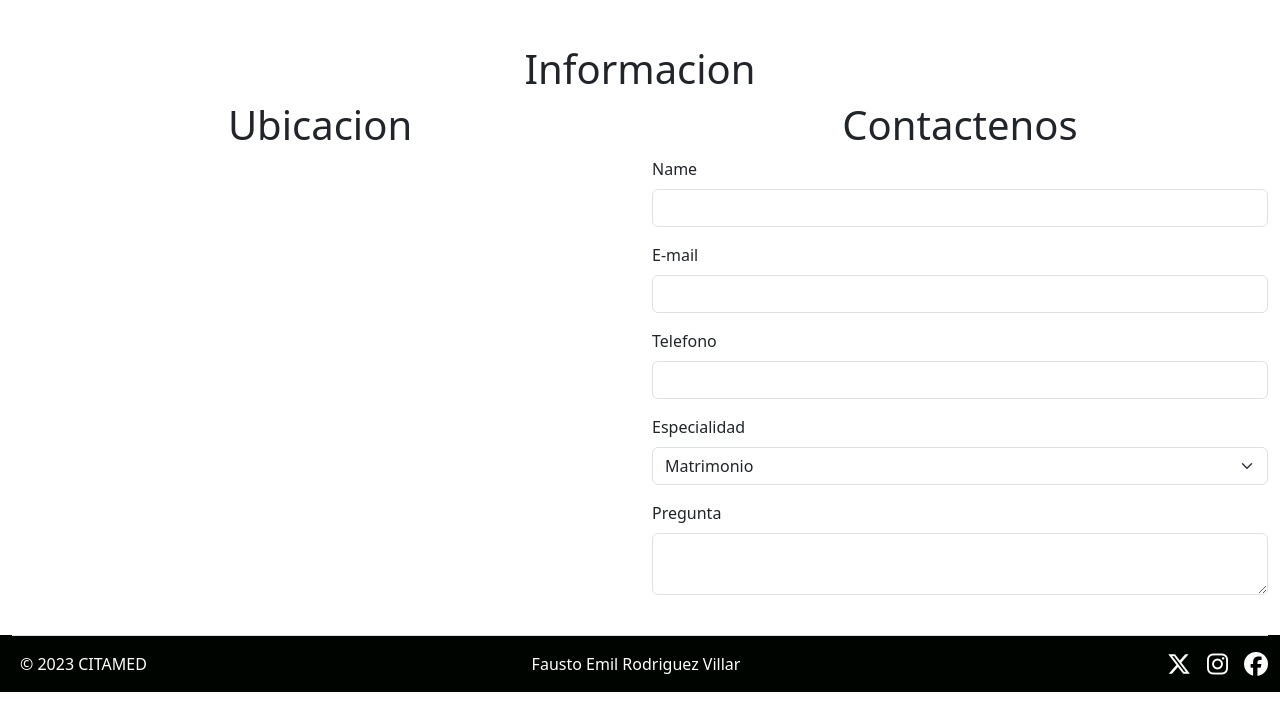
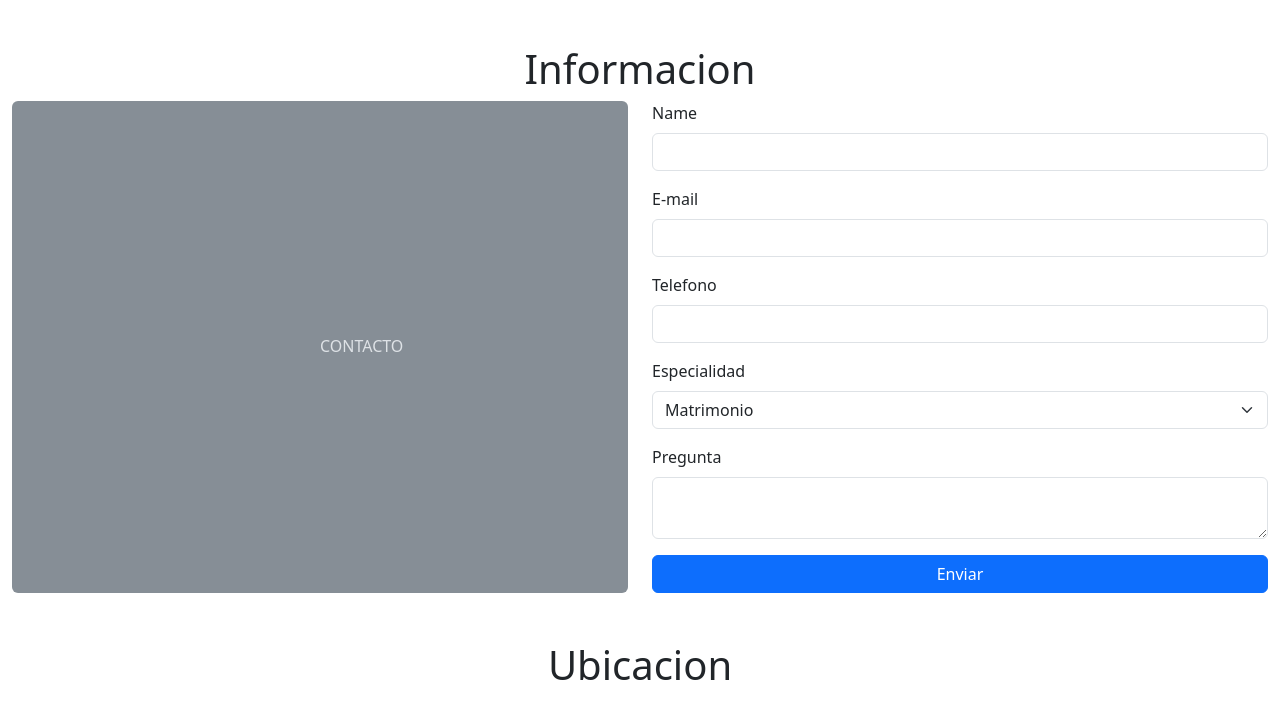
Before and after one commit to FaustoRod/SistemaCitasMedicas, a website built with Vite: page index.html in a window 1280 px wide. Shown: the part 917-1640 px from the top of the page. Before the commit the page ends 1609 px from the top, so only its background shows below. Built offline with nearby package versions, Linux system fonts and the light colour scheme; files whose address does not match are found by name.

Commit message:
cambio en inforamtion y mapa

```diff
--- a/index.html
+++ b/index.html
@@ -17,6 +17,8 @@
     <section id="specialties"></section>
 
     <section id="information"></section>
+
+    <section id="location"></section>
 
     <section id="footer"></section>
 </div>
--- a/package.json
+++ b/package.json
@@ -16,6 +16,7 @@
   },
   "dependencies": {
     "@popperjs/core": "^2.11.8",
-    "bootstrap": "^5.3.2"
+    "bootstrap": "^5.3.2",
+    "bootstrap-icons": "^1.11.1"
   }
 }
--- a/src/components/information/Information.ts
+++ b/src/components/information/Information.ts
@@ -8,10 +8,13 @@ export default class Information extends BaseComponent {
             <div class="container-fluid mt-5">
             <div class="row"><h1 class="text-center">Informacion</h1></div>
             <div class="row">
-                <div class="col-12 col-md-6 order-2 order-md-1">
-                    <section id="location">
-
-                    </section>
+                <div class="col-12 col-md-6 order-2 order-md-1 d-none d-md-flex">
+                <svg class="bd-placeholder-img rounded" width="100%" height="100%
+                " xmlns="http://www.w3.org/2000/svg" role="img" aria-label="Placeholder: 200x200" preserveAspectRatio="xMidYMid slice" focusable="false">
+                <title>Placeholder</title>
+                <rect width="100%" height="100%" fill="#868e96"></rect>
+                <text x="50%" y="50%" fill="#dee2e6" dy=".3em">CONTACTO</text>
+                </svg>
                 </div>
                 <div class="col-12 col-md-6 order-1 order-md-2>
                     ${new Contact().getElement()}
--- a/src/components/information/contact.ts
+++ b/src/components/information/contact.ts
@@ -4,7 +4,6 @@ export default class Contact extends BaseComponent {
   constructor() {
     const template = `
         <section id="contact">
-                      <h1 class="text-center">Contactenos</h1>
                         <form>
                             <div>
                                 <div class="mb-3">
@@ -33,6 +32,8 @@ export default class Contact extends BaseComponent {
                                     <label for="question" class="form-label">Pregunta</label>
                                     <textarea type="text" class="form-control" id="question"></textarea>
                                 </div>
+
+                                <button class="btn btn-primary col-12">Enviar</button>
                             </div>
                         </form>
                     </section>
--- a/src/components/location/location.ts
+++ b/src/components/location/location.ts
@@ -4,8 +4,12 @@ import { initMap } from "../../ts/maps.ts";
 export default class Location extends BaseComponent {
   constructor() {
     const template = `
- <h1 class="text-center">Ubicacion</h1>
-              <div id="map-container"></div></div>`;
+ <div class="container-fluid mt-5">
+    <div class="row"><h1 class="text-center">Ubicacion</h1></div>
+    <div class="row"><div id="map-container"></div></div></div>
+
+</div>
+ `;
     super(template);
 
     document.querySelector<HTMLDivElement>("#location")!.innerHTML =
--- a/src/data/header.json
+++ b/src/data/header.json
@@ -6,5 +6,9 @@
   {
     "text": "Informacion",
     "link": "#specialties"
+  },
+  {
+    "text": "Ubicacion",
+    "link": "#location"
   }
 ]
```
Also changed, not shown: 1 other file.
